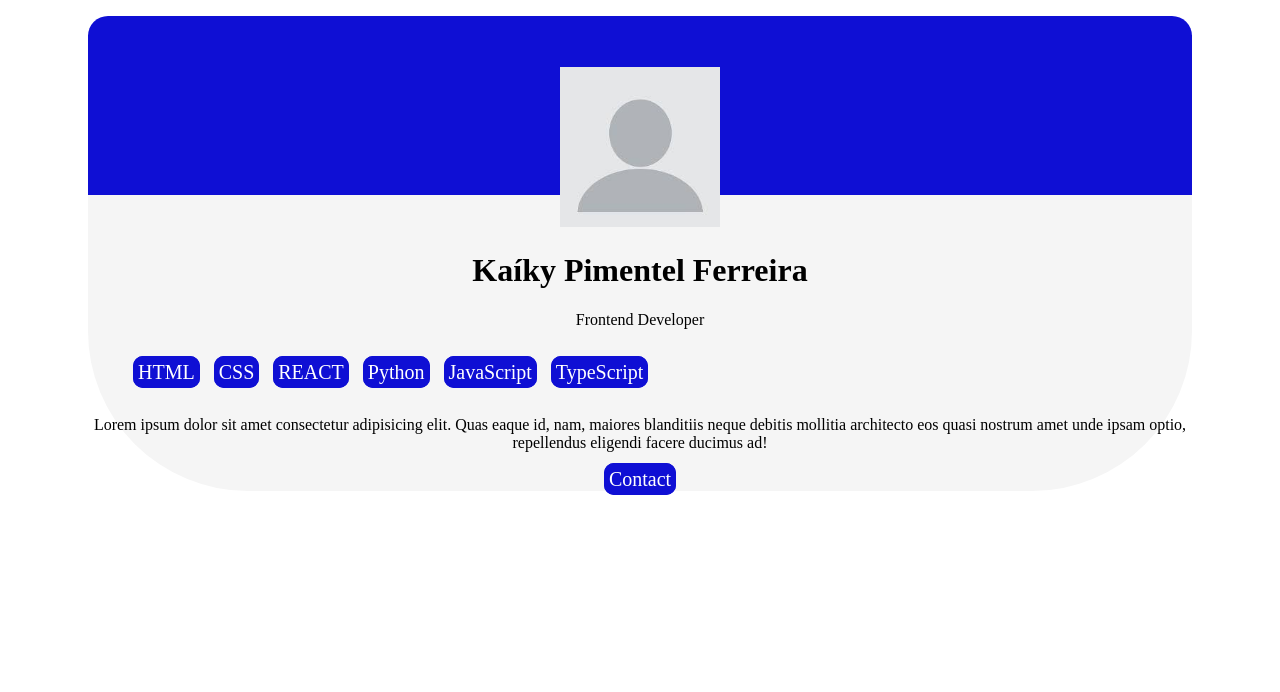
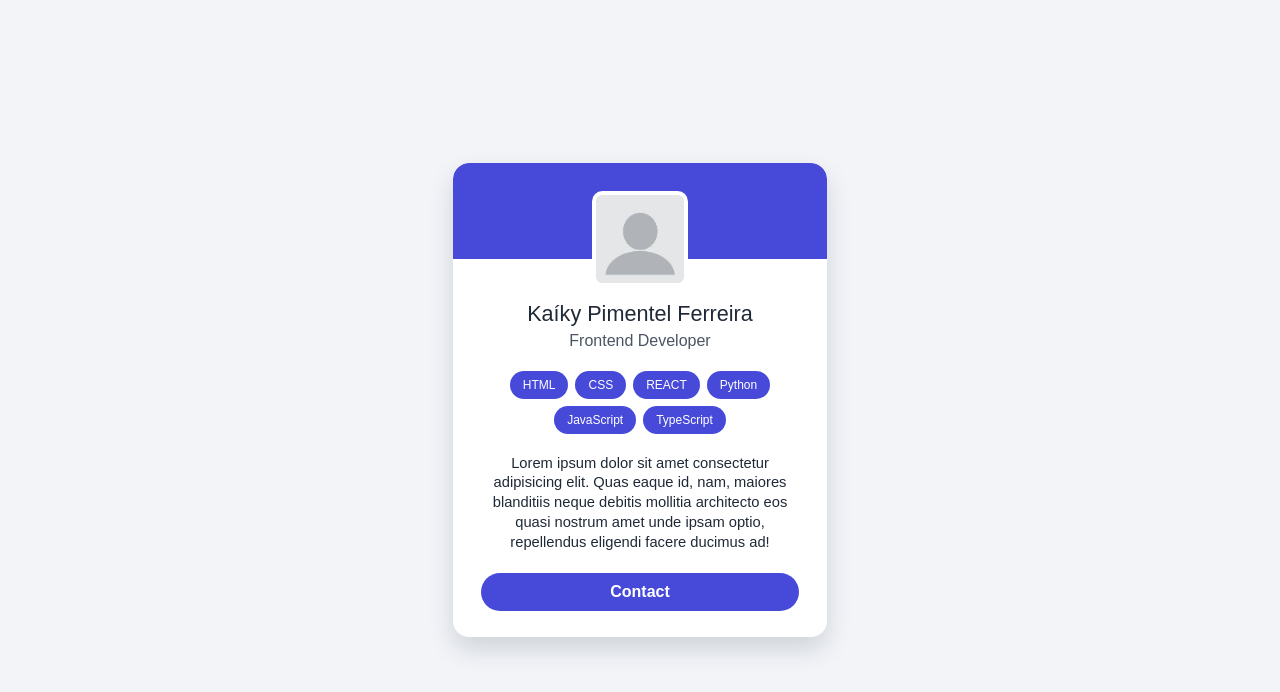
Before and after one commit to kaiky-ferreira/Usabilidade-Desenvolvimento-Web-Mobile-e-Jogos, a plain HTML site: page UDWMJ 2/index.html in a window 1280 px wide. Drawn offline with Linux system fonts and the light colour scheme.

Commit message:
Finalizing exercise 2

```diff
--- a/UDWMJ 2/index.html
+++ b/UDWMJ 2/index.html
@@ -1,37 +1,68 @@
 <!DOCTYPE html>
 <html lang="en">
+
 <head>
     <meta charset="UTF-8">
     <meta name="viewport" content="width=device-width, initial-scale=1.0">
     <title>UDWMJ 2</title>
     <link rel="stylesheet" href="styles/styles.css">
 </head>
+
 <body>
     <div class="card">
+
+        <div class="info">
             <p class="bg">⠀</p>
             <header>
-            <img src="src/images.jpg">
-            <div class="info">
+                <img src="src/images.jpg" class="profile">
                 <hgroup>
                     <h1 class="hero-title">Kaíky Pimentel Ferreira</h1>
-                <p>Frontend Developer</p>
+                    <p class="hero-desc">Frontend Developer</p>
                 </hgroup>
-            </div>
                 <nav>
-                <ul>
-                <a target="_blank" rel="noopener noreferrer" href="https://www.w3.org/TR/2011/WD-html5-20110405/">HTML</a>
-                <a target="_blank" rel="noopener noreferrer" href="https://developer.mozilla.org/en-US/docs/Web/CSS">CSS</a>
+                    <ul class="habilities">
+                        <li>
+                            <a target="_blank" rel="noopener noreferrer"
+                                href="https://www.w3.org/TR/2011/WD-html5-20110405/">HTML</a>
+                        </li>
+
+                        <li>
+                            <a target="_blank" rel="noopener noreferrer"
+                                href="https://developer.mozilla.org/en-US/docs/Web/CSS">CSS</a>
+                        </li>
+
+                        <li>
                             <a target="_blank" rel="noopener noreferrer" href="https://react.dev/">REACT</a>
+                        </li>
+
+                        <li>
                             <a target="_blank" rel="noopener noreferrer" href="https://docs.python.org/3/">Python</a>
-                <a target="_blank" rel="noopener noreferrer" href="https://developer.mozilla.org/en-US/docs/Web/JavaScript">JavaScript</a>
-                <a target="_blank" rel="noopener noreferrer" href="https://www.typescriptlang.org/">TypeScript</a>
+                        </li>
+
+                        <li>
+                            <a target="_blank" rel="noopener noreferrer"
+                                href="https://developer.mozilla.org/en-US/docs/Web/JavaScript">JavaScript</a>
+                        </li>
+
+                        <li>
+                            <a target="_blank" rel="noopener noreferrer"
+                                href="https://www.typescriptlang.org/">TypeScript</a>
+                        </li>
+
                     </ul>
                 </nav>
             </header>
             <main>
-            <p>Lorem ipsum dolor sit amet consectetur adipisicing elit. Quas eaque id, nam, maiores blanditiis neque debitis mollitia architecto eos quasi nostrum amet unde ipsam optio, repellendus eligendi facere ducimus ad!</p>
-            <a target="_blank" rel="noopener noreferrer" href="https://br.linkedin.com/in/kaiky-ferreira">Contact</a>
+                <p>Lorem ipsum dolor sit amet consectetur adipisicing elit. Quas eaque id, nam, maiores blanditiis neque
+                    debitis mollitia architecto eos quasi nostrum amet unde ipsam optio, repellendus eligendi facere
+                    ducimus
+                    ad!</p>
+                <a target="_blank" rel="noopener noreferrer"
+                    href="https://www.linkedin.com/in/kaiky-pimentel/">Contact</a>
             </main>
         </div>
+
+    </div>
 </body>
+
 </html>
--- a/UDWMJ 2/styles/styles.css
+++ b/UDWMJ 2/styles/styles.css
@@ -1,43 +1,139 @@
-/* Neocities */
-:root{
-    color: black;
-}
-.bg{
-    background-color: #0F0FD4;
-    border-bottom: 10rem solid #0F0FD4;
-    border-top-left-radius: 20px;
-    border-top-right-radius: 20px;
-}
-.card{
-    background-color: whitesmoke;
-    border-radius: 10rem;
-    display: flexbox;
-    align-items: center;
-    justify-content: center;
-    text-align: center;
-    margin-right: 5rem;
-    margin-left: 5rem;
-}
-header{
-    margin-top: -9rem;
+:root {
+    --cor-primaria: #4749d9;
+    --cor-destaque: #3335b8;
+    --cor-fundo: #f2f4f8;
+    --cor-texto: #1f2937;
 }
 
-img{
-    width: 10rem;
+* {
+    margin: 0;
+    padding: 0;
+    box-sizing: border-box;
 }
 
-a{
-    color: white;
-    margin: 5px;
-    background-color:#0F0FD4;
-    font-size: 20px;
-    border: 5px solid #0F0FD4;
-    border-radius: 10px;
-    text-decoration: none;
+body {
+    min-height: 100vh;
+    background-color: var(--cor-fundo);
+    color: var(--cor-texto);
+    font-family: Arial, sans-serif;
+    display: flex;
+    flex-direction: column;
+    justify-content: center;
+    align-items: center;
 }
 
-nav{
+.card {
+    width: min(100% - 2rem, 374px);
+}
+
+.info {
+    background-color: #fff;
+    border-radius: 1rem;
+    box-shadow: 0 12px 24px rgba(31, 41, 55, 0.16);
+    display: flex;
+    flex-direction: column;
+    align-items: center;
+    overflow: hidden;
+    padding-bottom: 26px;
+}
+
+.bg {
+    width: 100%;
+    height: 96px;
+    background-color: var(--cor-primaria);
+    border-radius: 1rem 1rem 0 0;
+}
+
+header {
+    display: flex;
+    flex-direction: column;
+    align-items: center;
+    width: 100%;
+    margin-top: -68px;
+}
+
+.profile {
+    width: 96px;
+    height: 96px;
+    object-fit: cover;
+    border-radius: 0.65rem;
+    border: 4px solid #fff;
+    background-color: #fff;
+}
+
+hgroup {
+    margin-top: 14px;
+    text-align: center;
+}
+
+.hero-title {
+    font-size: 1.35rem;
+    font-weight: 500;
+}
+
+.hero-desc {
+    margin-top: 3px;
+    line-height: 1.4;
+    color: #4b5563;
+}
+
+nav {
+    width: 100%;
+    padding: 18px 24px 0;
+}
+
+.habilities {
+    list-style: none;
     display: flex;
     flex-wrap: wrap;
-    gap: 100px;
+    gap: 7px;
+    justify-content: center;
 }
+
+main {
+    width: 100%;
+    padding: 20px 28px 0;
+    text-align: center;
+}
+
+main p {
+    line-height: 1.35;
+    font-size: 0.92rem;
+}
+
+.habilities a,
+main a {
+    display: inline-block;
+    text-decoration: none;
+    background-color: var(--cor-primaria);
+    color: #fff;
+    border-radius: 999px;
+    transition: background-color 0.3s;
+}
+
+.habilities a:hover,
+main a:hover {
+    background-color: var(--cor-destaque);
+}
+
+.habilities a {
+    padding: 7px 13px;
+    font-size: 0.75rem;
+}
+
+main a {
+    width: 100%;
+    margin-top: 20px;
+    padding: 10px 16px;
+    font-weight: 600;
+}
+
+@media (max-width: 400px) {
+    .card {
+        width: calc(100% - 1.5rem);
+    }
+
+    main {
+        padding-inline: 20px;
+    }
+}
```
Lines whose indentation alone changed are shown as unchanged.
